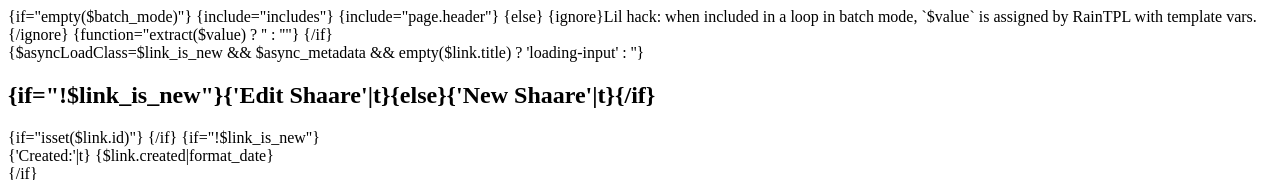
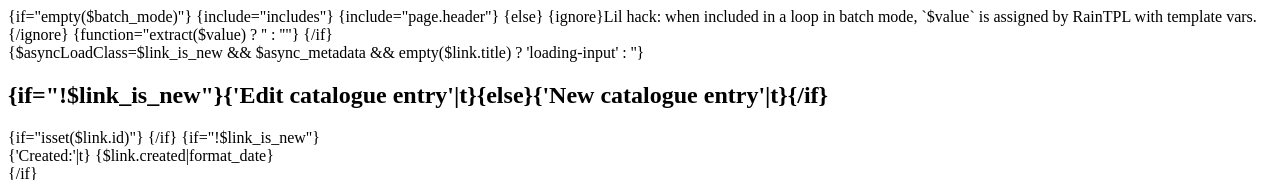
Before and after one commit to virtadpt/exocortex-halo, a plain HTML site: page application-files/shaarli/card-catalog/editlink.html in a window 1280 px wide. Shown: the top 180 px of the page. Drawn offline with Linux system fonts and the light colour scheme; a script that the page names is missing.

Commit message:
Changed 'link' to 'entry' because this is for a card catalogue.
Signed-off-by: The Doctor <drwho@virtadpt.net>

```diff
--- a/application-files/shaarli/card-catalog/editlink.html
+++ b/application-files/shaarli/card-catalog/editlink.html
@@ -20,18 +20,20 @@
       {$asyncLoadClass=$link_is_new && $async_metadata && empty($link.title) ? 'loading-input' : ''}
 
       <h2 class="window-title">
-        {if="!$link_is_new"}{'Edit Shaare'|t}{else}{'New Shaare'|t}{/if}
+        {if="!$link_is_new"}{'Edit catalogue entry'|t}{else}{'New catalogue entry'|t}{/if}
       </h2>
       {if="isset($link.id)"}
         <input type="hidden" name="lf_id" value="{$link.id}">
       {/if}
       {if="!$link_is_new"}<div class="created-date">{'Created:'|t} {$link.created|format_date}</div>{/if}
+      <!--
       <div>
         <label for="lf_url">{'URL'|t}</label>
       </div>
       <div>
         <input type="text" name="lf_url" id="lf_url" value="{$link.url}" class="lf_input">
       </div>
+      -->
       <div>
       <label for="lf_title">{'Title'|t}</label>
       </div>
```
